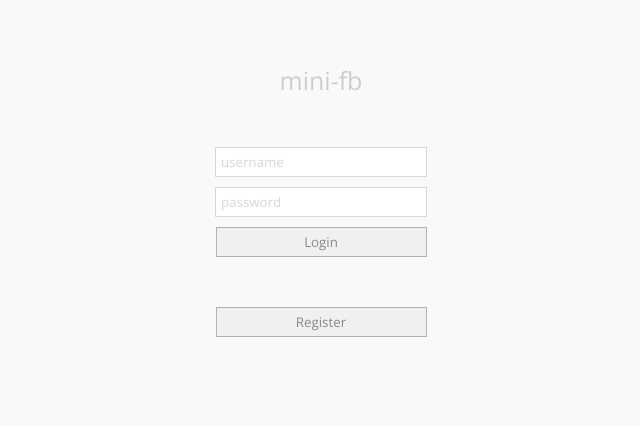
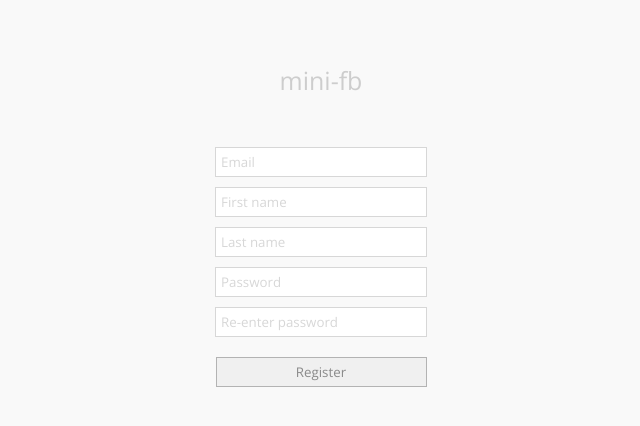
Before and after one commit to chamilu/minifb, a React app: page /register in a window 1280 px wide. Shown: the top 426 px of the page, without its empty margins (319-959 px from the left). Built offline with nearby package versions, Linux system fonts and the light colour scheme.

Commit message:
Added router components and routing

```diff
--- a/package.json
+++ b/package.json
@@ -22,6 +22,7 @@
     "eslint-plugin-import": "^2.12.0",
     "eslint-plugin-jsx-a11y": "^6.0.3",
     "eslint-plugin-react": "^7.8.2",
+    "react-router-dom": "^4.2.2",
     "webpack": "^4.8.3",
     "webpack-cli": "^2.1.3",
     "webpack-dev-server": "^3.1.4"
--- a/src/App.jsx
+++ b/src/App.jsx
@@ -1,5 +1,8 @@
 import React, { Component } from 'react';
-import Login from './components/loginComponent';
+import { BrowserRouter as Router, Route } from 'react-router-dom';
+
+import Login from './components/Login';
+import Register from './components/Register';
 
 const styles = {
     outer: {
@@ -15,11 +18,16 @@ export default class App extends Component {
                 <p style={{ fontSize: 25 }}>mini-fb</p>
 
                 <div style={{ marginTop: 50 }}>
-                    <Login />
-
-                    <div style={{ marginTop: 50 }}>
-                        <input type="button" value="Register" />
-                    </div>
+                    <Router>
+                        <div>
+                            <Route exact path="/" component={Login} />
+                            <Route
+                                exact
+                                path="/register"
+                                component={Register}
+                            />
+                        </div>
+                    </Router>
                 </div>
             </div>
         );
--- a/src/components/loginComponent.jsx
+++ b/src/components/Login.jsx
@@ -1,4 +1,5 @@
 import React, { Component } from 'react';
+import { Link } from 'react-router-dom';
 
 export default class Login extends Component {
     state = {
@@ -50,6 +51,10 @@ export default class Login extends Component {
                         onClick={this.handleLoginClick}
                     />
                 </div>
+
+                <div style={{ marginTop: 50 }} className="navlink-btn">
+                    <Link to="/register">Register</Link>
+                </div>
             </div>
         );
     }
--- /dev/null
+++ b/src/components/Register.jsx
@@ -0,0 +1,28 @@
+import React, { Component } from 'react';
+
+export default class Register extends Component {
+    render() {
+        return (
+            <div>
+                <div style={{ marginBottom: 10 }}>
+                    <input type="text" placeholder="Email" />
+                </div>
+                <div style={{ marginBottom: 10 }}>
+                    <input type="text" placeholder="First name" />
+                </div>
+                <div style={{ marginBottom: 10 }}>
+                    <input type="text" placeholder="Last name" />
+                </div>
+                <div style={{ marginBottom: 10 }}>
+                    <input type="password" placeholder="Password" />
+                </div>
+                <div style={{ marginBottom: 10 }}>
+                    <input type="password" placeholder="Re-enter password" />
+                </div>
+                <div style={{ marginBottom: 10, marginTop: 20 }}>
+                    <input type="button" value="Register" />
+                </div>
+            </div>
+        );
+    }
+}
```
Also changed, not shown: 1 other file (tests, documents, lock files or other folders).
